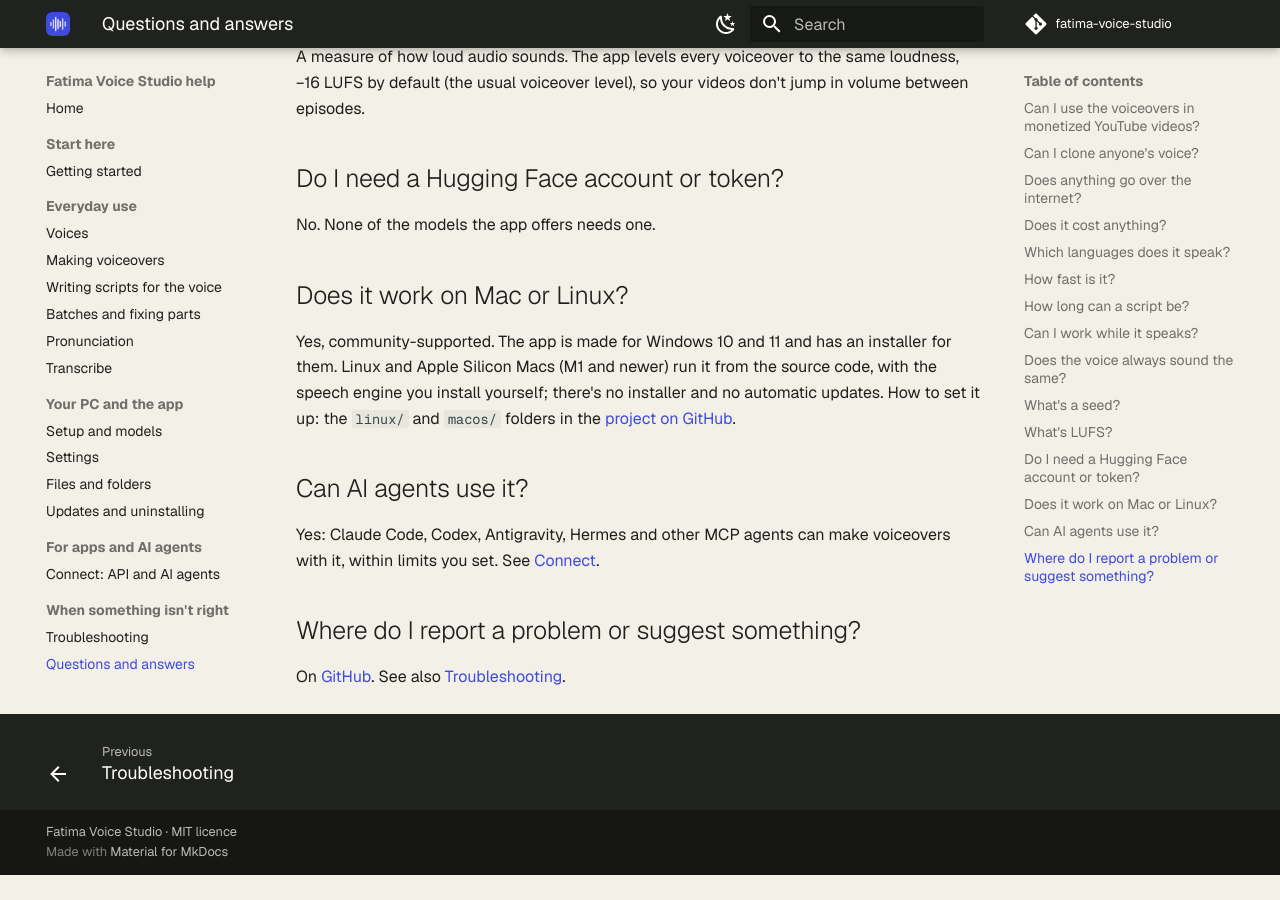
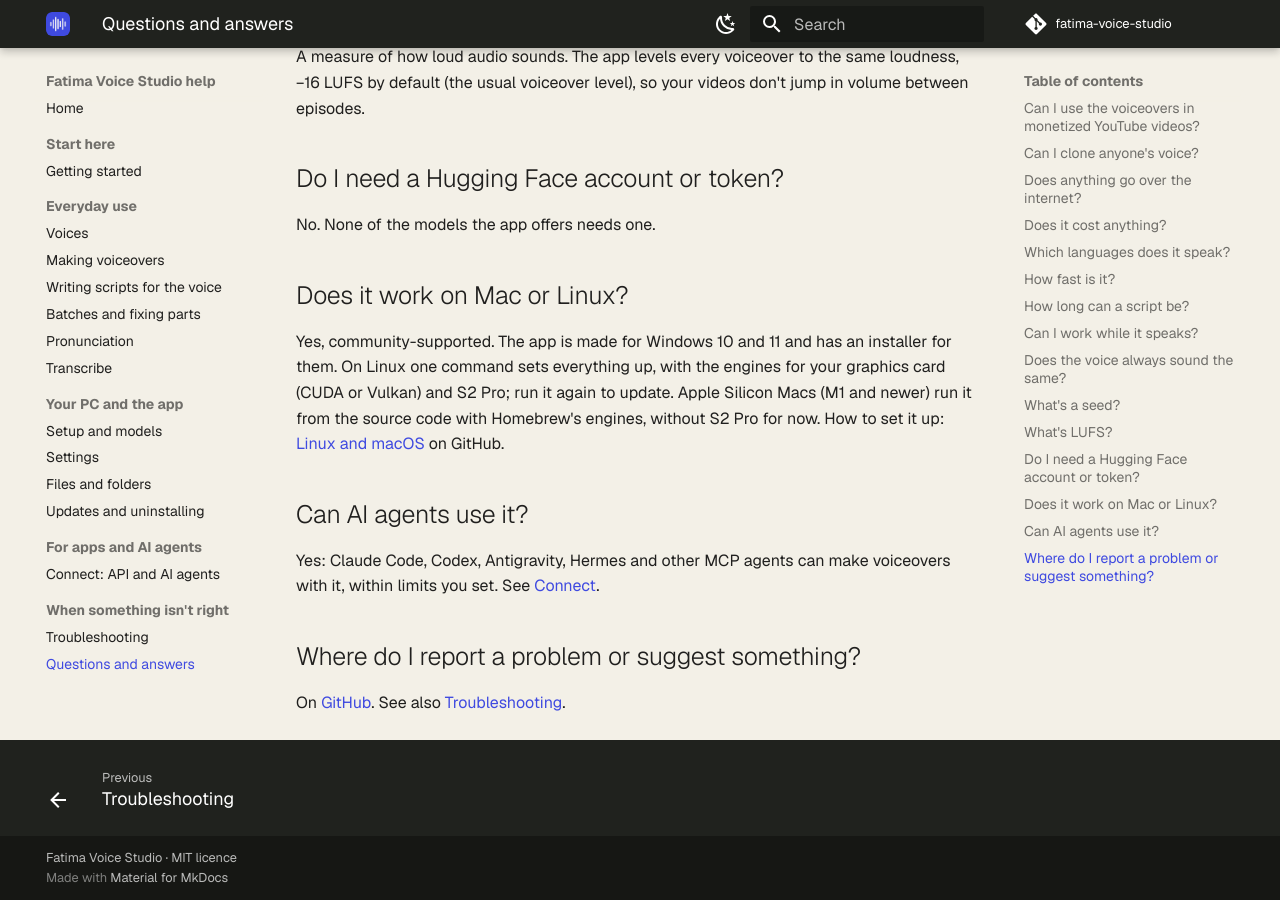
Before and after one commit to Blarks-de/fatima-voice-studio, an MkDocs documentation site: the page built from studio/help/faq.md, in a window 1280 px wide and 900 px high, scrolled down 2064 px. Built offline with MkDocs 1.6.1 and Material for MkDocs 9.7.7, drawn with Linux system fonts in a browser that asks for light colours; comment, search, counter and statistics services are not loaded; before the commit the page ends 2939 px from its top, so only the background shows below that.

Commit message:
Version 0.3.3
Small graphics cards no longer run out of memory. Linux: one-command install on every major distribution, with
CUDA or Vulkan engines and S2 Pro. README and FAQ: the new Linux install.

Co-Authored-By: Claude Opus 5.5 <noreply@anthropic.com>

```diff
--- a/studio/__init__.py
+++ b/studio/__init__.py
@@ -1,5 +1,5 @@
 """Fatima Voice Studio: local text-to-speech and voice cloning on top of llama.cpp."""
 
 APP_NAME = "Fatima Voice Studio"
-__version__ = "0.3.2"
+__version__ = "0.3.3"
 REPO_URL = "https://github.com/hassanxs/fatima-voice-studio"
--- a/studio/help/faq.md
+++ b/studio/help/faq.md
@@ -78,10 +78,10 @@ No. None of the models the app offers needs one.
 
 ## Does it work on Mac or Linux?
 
-Yes, community-supported. The app is made for Windows 10 and 11 and has an installer for them. Linux and
-Apple Silicon Macs (M1 and newer) run it from the source code, with the speech engine you install yourself;
-there's no installer and no automatic updates. How to set it up: the `linux/` and `macos/` folders in the
-[project on GitHub](https://github.com/hassanxs/fatima-voice-studio#linux-and-macos).
+Yes, community-supported. The app is made for Windows 10 and 11 and has an installer for them. On Linux one
+command sets everything up, with the engines for your graphics card (CUDA or Vulkan) and S2 Pro; run it again to
+update. Apple Silicon Macs (M1 and newer) run it from the source code with Homebrew's engines, without S2 Pro for
+now. How to set it up: [Linux and macOS](https://github.com/hassanxs/fatima-voice-studio#linux-and-macos) on GitHub.
 
 ## Can AI agents use it?
 
```
Also changed, not shown: CHANGELOG.md (+4 -0 lines), README.md (+20 -8 lines).
